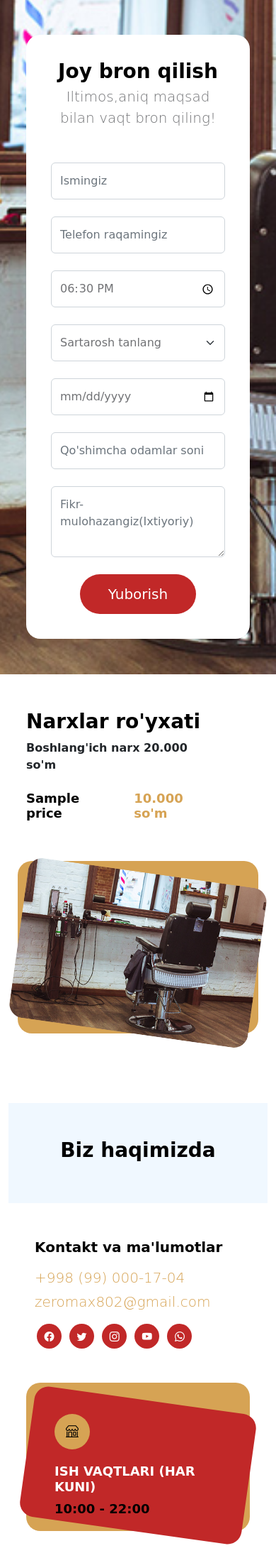
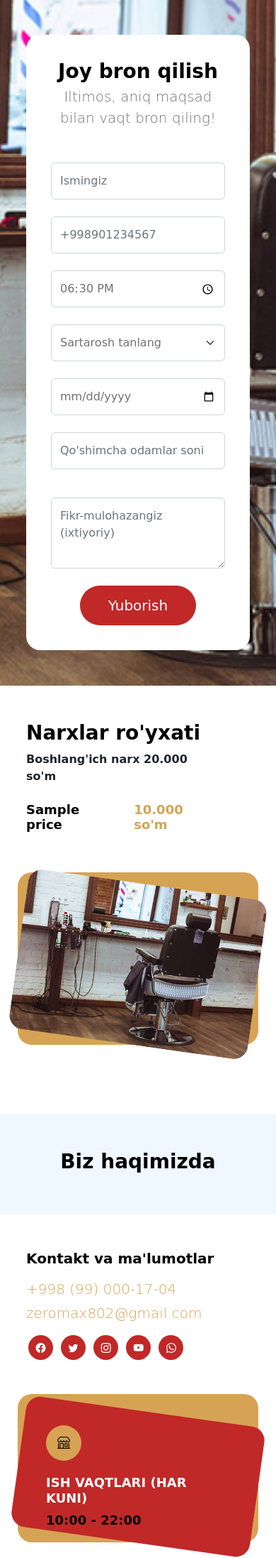
Before and after one commit to zero1max/AzzemBarber-Site, a Django app: page / in a window 390 px wide. Shown: the part 3111-5306 px from the top of the page at 71% size. Run offline with Django 5.2, Linux system fonts and the light colour scheme; tables that the repository leaves empty hold one stand-in row (values such as "Sample post"); grey boxes marked "Sample" are stand-in pictures; some libraries are stand-ins or nearby versions; some web fonts are replaced.

Commit message:
Update Commit

```diff
--- a/barber/azzem/templates/index.html
+++ b/barber/azzem/templates/index.html
@@ -18,36 +18,23 @@
 
         <link href="https://fonts.googleapis.com/css2?family=Unbounded:wght@300;500&display=swap" rel="stylesheet">
 
-        <link href="{% static '/css/bootstrap.min.css' %}" rel="stylesheet">
+        <link href="{% static 'css/bootstrap.min.css' %}" rel="stylesheet">
 
-        <link href="{% static '/css/bootstrap-icons.css' %}" rel="stylesheet">
+        <link href="{% static 'css/bootstrap-icons.css' %}" rel="stylesheet">
 
-        <link href="{% static '/css/templatemo-barber-shop.css' %}" rel="stylesheet">
-<!--
-
-TemplateMo 585 Barber Shop
-
-https://templatemo.com/tm-585-barber-shop
-
--->
+        <link href="{% static 'css/templatemo-barber-shop.css' %}" rel="stylesheet">
     </head>
-
     <body>
-
         <div class="container-fluid">
             <div class="row">
-
                 <button class="navbar-toggler d-md-none collapsed" type="button" data-bs-toggle="collapse" data-bs-target="#sidebarMenu" aria-controls="sidebarMenu" aria-expanded="false" aria-label="Toggle navigation">
                     <span class="navbar-toggler-icon"></span>
                 </button>
-
                 <nav id="sidebarMenu" class="col-md-4 col-lg-3 d-md-block sidebar collapse p-0">
-
                     <div class="position-sticky sidebar-sticky d-flex flex-column justify-content-center align-items-center">
                         <a class="navbar-brand" href="index.html">
-                            <img src="{% static '/images/templatemo-barber-logo.png' %}" class="logo-image img-fluid" align="">
+                            <img src="{% static 'images/templatemo-barber-logo.png' %}" class="logo-image img-fluid" align="">
                         </a>
-
                         <ul class="nav flex-column">
                             <li class="nav-item">
                                 <a class="nav-link click-scroll" href="#section_1">Bosh sahifa</a>
@@ -71,7 +58,6 @@
                         </ul>
                     </div>
                 </nav>
-
                 <div class="col-md-8 ms-sm-auto col-lg-9 p-0">
                     <section class="hero-section d-flex justify-content-center align-items-center" id="section_1">
 
@@ -90,15 +76,13 @@
                             </div>
 
                             <div class="custom-block d-lg-flex flex-column justify-content-center align-items-center">
-                                <img src="{% static '/images/vintage-chair-barbershop.jpg' %}" class="custom-block-image img-fluid" alt="">
+                                <img src="{% static 'images/vintage-chair-barbershop.jpg' %}" class="custom-block-image img-fluid" alt="">
 
                                 <h4><strong class="text-white">Tezroq! Hoziroq joy band qiling!</strong></h4>
 
                                 <a href="#booking-section" class="smoothscroll btn custom-btn custom-btn-italic mt-3">Joy band qilish</a>
                             </div>
                     </section>
-
-
                     <section class="about-section section-padding" id="section_2">
                         <div class="container">
                             <div class="row">
@@ -121,21 +105,10 @@
 
                                                 <ul class="social-icon ms-auto">
                                                     <li class="social-icon-item">
-                                                        <a href="#" class="social-icon-link bi-facebook">
-                                                        </a>
-                                                    </li>
-
-                                                    <li class="social-icon-item">
                                                         <a href="#" class="social-icon-link bi-instagram">
                                                         </a>
                                                     </li>
-
-                                                    <li class="social-icon-item">
-                                                        <a href="#" class="social-icon-link bi-whatsapp">
-                                                        </a>
-                                                    </li>
                                                 </ul>
-                                            </div>
                                             </div>
                                         {% endfor %}
                                 </div>
@@ -143,13 +116,10 @@
                             </div>
                         </div>
                     </section>
-
                     <section class="featured-section section-padding">
                         <div class="section-overlay"></div>
-
                         <div class="container">
                             <div class="row">
-
                                 <div class="col-lg-10 col-12 mx-auto">
                                     <h2 class="mb-3">40% chegirma oling</h2>
 
@@ -161,8 +131,6 @@
                             </div>
                         </div>
                     </section>
-
-
                     <section class="services-section section-padding" id="section_3">
                         <div class="container">
                             <div class="row">
@@ -222,17 +190,15 @@
                             </div>
                         </div>
                     </section>
-
                     <section class="booking-section section-padding" id="booking-section">
                         <div class="container">
                             <div class="row">
-
                                 <div class="col-lg-10 col-12 mx-auto">
-                                <form action="#" method="post" class="custom-form booking-form" id="bb-booking-form" role="form">
+                                    <form action="{% url 'booking' %}" method="post" class="custom-form booking-form" id="bb-booking-form" role="form">
+                                        {% csrf_token %}
                                         <div class="text-center mb-5">
                                             <h2 class="mb-1">Joy bron qilish</h2>
-
-                                        <p>Iltimos,aniq maqsad bilan vaqt bron qiling!</p>
+                                            <p>Iltimos, aniq maqsad bilan vaqt bron qiling!</p>
                                         </div>
 
                                         <div class="booking-form-body">
@@ -243,43 +209,42 @@
                                                 </div>
 
                                                 <div class="col-lg-6 col-12">
-                                                <input type="tel" class="form-control" name="bb-phone" placeholder="Telefon raqamingiz" pattern="[0-9]{3}-[0-9]{3}-[0-9]{4}" required="">
+                                                    <input type="tel" class="form-control" name="bb-phone" placeholder="+998901234567"required>
                                                 </div>
 
                                                 <div class="col-lg-6 col-12">
-                                                <input class="form-control" type="time" name="bb-time" value="18:30" />
+                                                    <input class="form-control" type="time" name="bb-time" value="18:30" required>
                                                 </div>
 
                                                 <div class="col-lg-6 col-12">
-                                                <select class="form-select form-control" name="bb-branch" id="bb-branch" aria-label="Default select example">
-                                                    <option selected="">Sartarosh tanlang</option>
-                                                    {% for barbers in barbers_category %}
-                                                    <option value="{{ barbers.name }}">{{ barbers.name }}</option>
+                                                    <select class="form-select form-control" name="bb-branch" id="bb-branch" required>
+                                                        <option value="" disabled selected>Sartarosh tanlang</option>
+                                                        {% for barber in barbers_category %}
+                                                        <option value="{{ barber.name }}">{{ barber.name }}</option>
                                                         {% endfor %}
                                                     </select>
-
-                                            </div>
-                                            <div class="col-lg-6 col-12">
-                                                <input type="date" name="bb-date" id="bb-date" class="form-control" placeholder="Kun" required>
                                                 </div>
 
                                                 <div class="col-lg-6 col-12">
-                                                <input type="number" name="bb-number" id="bb-number" class="form-control" placeholder="Qo'shimcha odamlar soni" required>
+                                                    <input type="date" name="bb-date" id="bb-date" class="form-control" required>
+                                                </div>
+
+                                                <div class="col-lg-6 col-12">
+                                                    <input type="number" name="bb-number" id="bb-number" class="form-control" placeholder="Qo'shimcha odamlar soni" required min="0" max="10">
                                                 </div>
                                             </div>
 
-                                        <textarea name="bb-message" rows="3" class="form-control" id="bb-message" placeholder="Fikr-mulohazangiz(Ixtiyoriy)"></textarea>
+                                            <textarea name="bb-message" rows="3" class="form-control mt-3" id="bb-message" placeholder="Fikr-mulohazangiz (ixtiyoriy)"></textarea>
 
-                                        <div class="col-lg-4 col-md-10 col-8 mx-auto">
-                                            <button type="submit" class="form-control">Yuborish</button>
+                                            <div class="col-lg-4 col-md-10 col-8 mx-auto mt-4">
+                                                <button type="submit" class="btn btn-primary form-control">Yuborish</button>
                                             </div>
                                         </div>
                                     </form>
                                 </div>
                             </div>
+                        </div>
                     </section>
-
-
                     <section class="price-list-section section-padding" id="section_4">
                         <div class="container">
                             <div class="row">
@@ -311,8 +276,6 @@
                             </div>
                         </div>
                     </section>
-
-
                 <section class="contact-section" id="section_5">
                     <div class="section-padding section-bg">
                         <div class="container">
```
Lines whose indentation alone changed are shown as unchanged.
